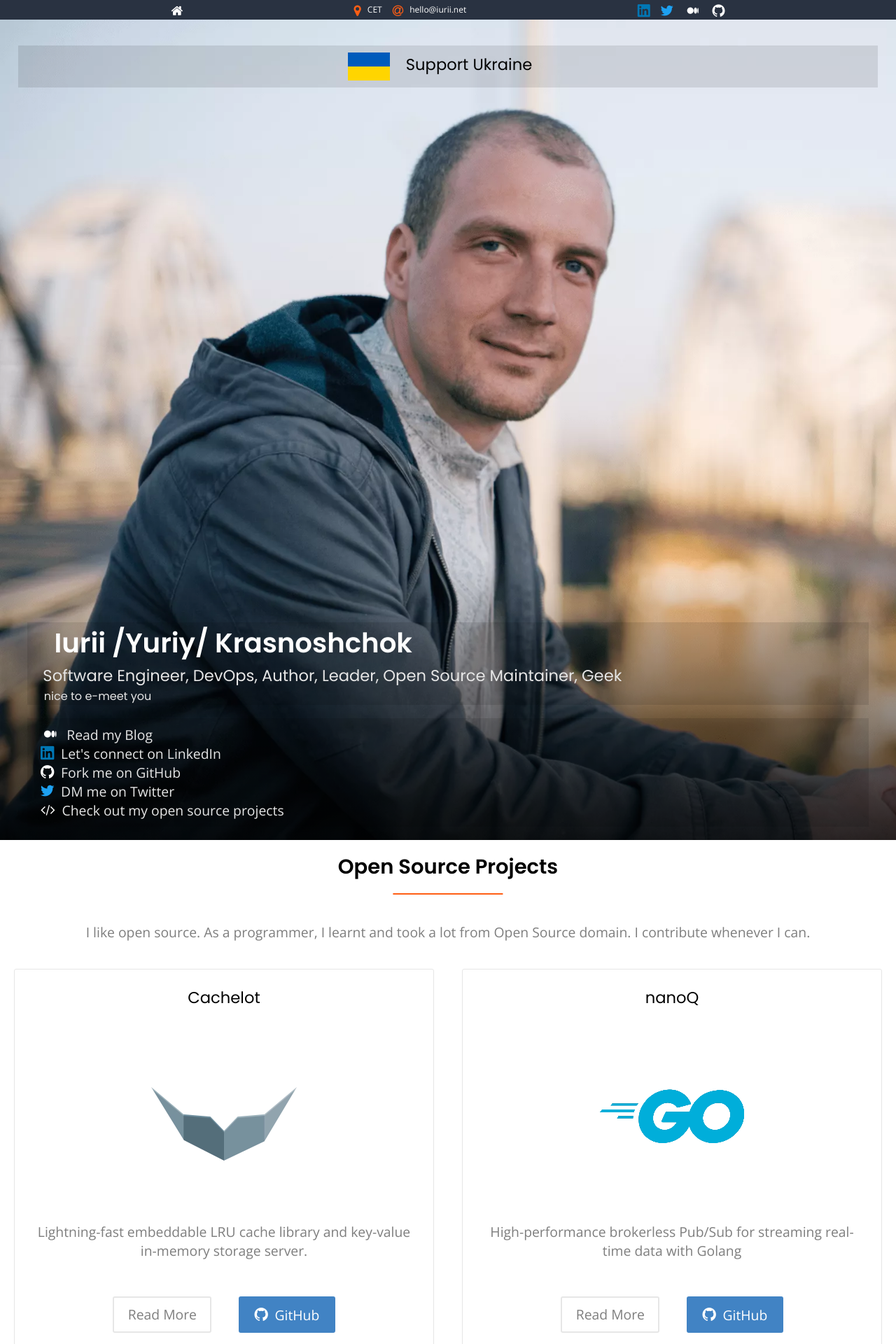
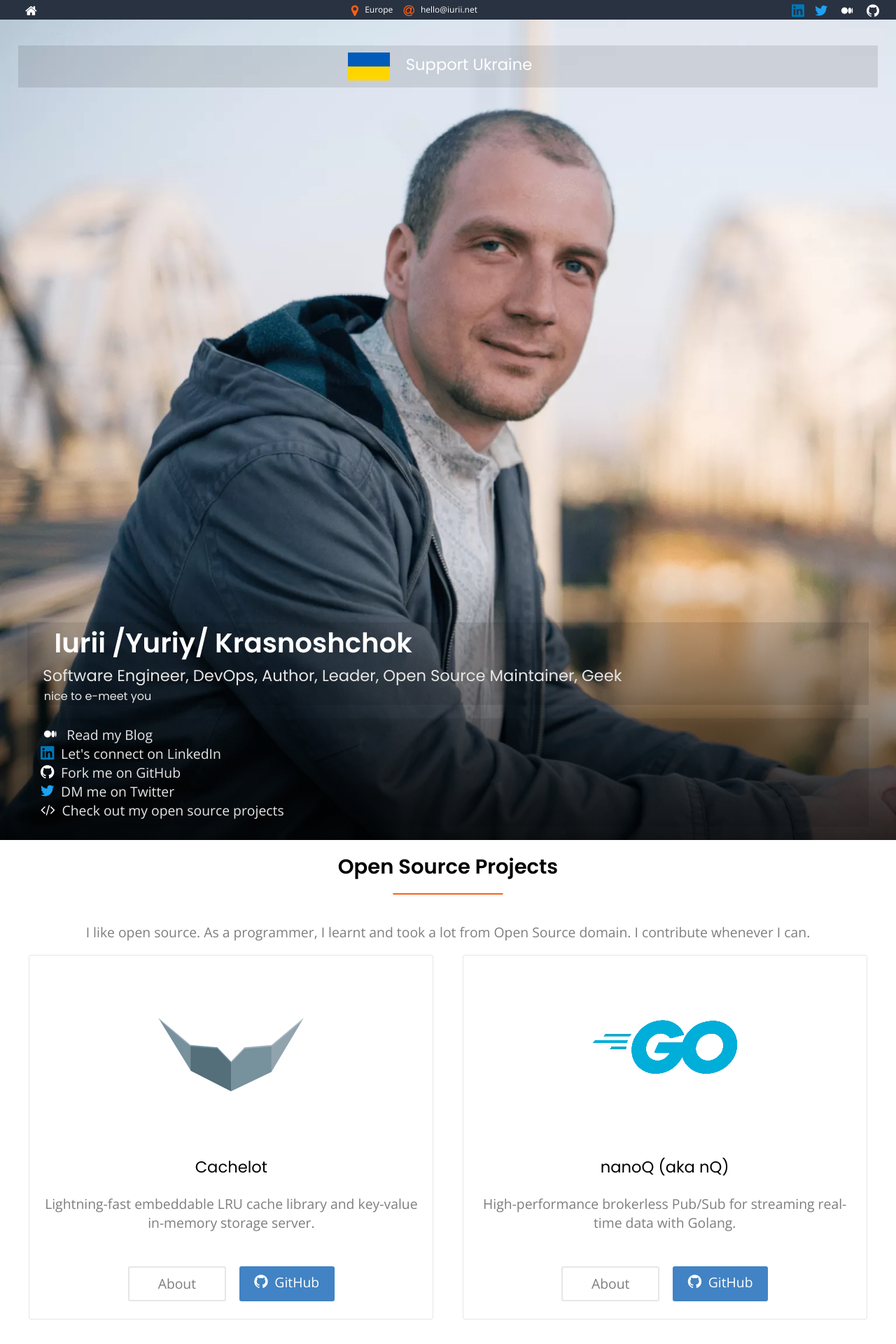
Before and after one commit to aka-rider/iurii.net, a Jekyll site: the page built from index.html, in a window 1280 px wide. Shown: the top 1920 px of the page at 70% size. Built offline with Jekyll 4.4.1, drawn with Linux system fonts in a browser that asks for light colours; some web fonts are replaced; some of the changed text lies outside the part shown.

Commit message:
add professional services section; small layout improvements on mobile

```diff
--- a/_config.yml
+++ b/_config.yml
@@ -1,7 +1,7 @@
 # Main website config
 # All global variables are stored here
 title: Iurii /Yuriy/ Krasnoshchok
-description: >- # this means to ignore newlines until "baseurl:"
+description: >-
   Iurii Krasnoshchok — Software Engineer, IT Consultant, DevOps, DBA, Solution Architect, CTO.
 keywords: >
   iurii,yuriy,yurii,krasnoshchok,krasnoschok,software,programming,IT,engineering,development,DevOps,DBA
@@ -9,7 +9,7 @@
 url: "https://iurii.net"
 baseurl: "" # the subpath of your site, e.g. /blog
 email: hello@iurii.net
-location: "CET"
+location: "Europe"
 twitter: https://twitter.com/iurii_k
 github: https://github.com/aka-rider/
 linkedin: https://linkedin.com/in/iuriik/
--- a/assets/css/header.css
+++ b/assets/css/header.css
@@ -7,7 +7,7 @@
   z-index: 9999;
   display: flex;
   flex-direction: row;
-  justify-content: space-evenly;
+  justify-content: space-between;
   font-size: 12px;
   color: white;
 }
@@ -32,6 +32,10 @@
   opacity: 0.7;
 }
 
+#sticky-header-home {
+  margin-left: 2em;
+}
+
 #sticky-header-home a {
   color: white;
 }
@@ -46,9 +50,20 @@
 }
 
 #sticky-header-social {
-  margin-right: 1em;
+  margin-right: 2em;
 }
 
 #sticky-header-social a {
   color: white;
 }
+
+
+@media only screen and (max-width: 600px) {
+  #sticky-header-home {
+    margin-left: 0.5em;
+  }
+
+  #sticky-header-social {
+    margin-right: 0.5em;
+  }
+}
--- a/assets/css/homepage.css
+++ b/assets/css/homepage.css
@@ -57,19 +57,27 @@
 
 /* open source projects section */
 
-#open-source-projects {
+.box-container {
   display: flex;
   flex-direction: row;
   text-align: center;
   justify-content: space-evenly;
+  flex-wrap: wrap;
+}
+
+.box-element {
+  border: 1px solid var(--light-grey);
+  border-radius: var(--border-radius);
+  flex-basis: 45%;
+  margin-bottom: 20px;
 }
 
 .open-source-project-wrap {
-  width: 100%;
   justify-content: center;
-  border: 1px solid var(--light-grey);
-  border-radius: var(--border-radius);
-  margin: 20px;
+}
+
+.open-source-project-wrap img {
+  margin: 0;
 }
 
 .open-source-project-wrap p {
@@ -80,15 +88,24 @@
   display: flex;
   flex-wrap: wrap;
   justify-content: center;
-  margin: 1em;
+  margin-bottom: 1em;
+  width: 100%;
 }
 
 .open-source-project-wrap-links a {
-  margin: 0.5em 1em;
+  margin: 0.3em 0.5em;
 }
 
 .open-source-project-wrap-links span {
   padding-right: 0.5em;
+}
+
+/* professional services section */
+
+.professional-services-wrap {
+  background-color: white;
+  border: 1px solid var(--grey);
+  border-radius: var(--border-radius);
 }
 
 /* tech stack section */
@@ -96,7 +113,6 @@
 #techstack-wrap {
   display: flex;
   flex-wrap: wrap;
-  background-color: var(--light-grey);
 }
 
 #techstack-wrap i {
@@ -115,6 +131,10 @@
   #photo {
     min-height: 800px;
   }
+
+  .box-element {
+    flex-basis: 90%;
+  }
 }
 
 @media only screen and (max-width: 720px) {
@@ -126,6 +146,7 @@
   #photo-cta-area {
     padding: 0 0.5em;
   }
+
   #photo-cta-area {
     padding: 0 0.5em;
   }
@@ -152,6 +173,7 @@
 }
 
 @media only screen and (max-width: 600px) {
+
   html,
   body {
     font-size: 1em;
@@ -162,11 +184,11 @@
   }
 
   h1 {
-    font-size: 28px;
+    font-size: 24px;
   }
 
   h2 {
-    font-size: 24px;
+    font-size: 22px;
   }
 
   h3 {
--- a/assets/css/main.css
+++ b/assets/css/main.css
@@ -1,6 +1,7 @@
 ---
-# Only the main Sass file needs front matter (the dashes are enough)
+/* formatter: off */
 ---
+/* Only the main Sass file needs front matter */
 
 @import url("https://fonts.googleapis.com/css?family=Open+Sans:300,400,600,700|Poppins:300,400,500,600,700");
 @import url(icomoon.css);
@@ -73,6 +74,10 @@
   text-align: center;
 }
 
+.grey-bg {
+  background-color: var(--light-grey);
+}
+
 .secondary {
   color: var(--grey);
 }
@@ -83,9 +88,11 @@
   vertical-align: middle;
   padding: 0.5em 1em 0.5em 1em;
   border-radius: var(--border-radius);
+  border: none;
   background-color: #4183c4;
-  border: 3px solid #4183c4;
   color: white;
+  white-space: nowrap;
+  min-width: 5em;
 }
 
 .btn-secondary {
--- a/assets/css/stand-with-ukraine.css
+++ b/assets/css/stand-with-ukraine.css
@@ -23,4 +23,5 @@
     float: right;
     margin: 0;
     padding: 0 1em 0;
+    color: white;
 }
--- a/index.html
+++ b/index.html
@@ -31,36 +31,46 @@
         <h2>Open Source Projects</h2>
     </a>
     <p>I like open source. As a programmer, I learnt and took a lot from Open Source domain. I contribute whenever I can.</p>
-    <div id="open-source-projects">
-        <div class="open-source-project-wrap">
-            <h3>Cachelot</h3>
-            <img src="/assets/img/cachelot.webp" width="256px" height="256px" alt="Cachelot logo" />
-            <p>Lightning-fast embeddable LRU cache library and key-value in-memory storage server.</p>
+    <div class="box-container">
+        {% for oss in site.data.homepage.open-source-projects %}
+        <div class="box-element open-source-project-wrap">
+            <img src="{{oss.image}}" width="256px" height="256px" />
+            <h3>{{oss.name}}</h3>
+            <p>{{oss.desc}}</p>
             <div class="open-source-project-wrap-links">
-                <a href="https://cachelot.io/" target="_blank" class="button btn-secondary">Read More</a>
-                <a href="https://github.com/cachelot/cachelot" class="button btn-primary" target="_blank"><span class="icon-github"></span>GitHub</a>
+                <a href="{{oss.about}}" target="_blank" class="button btn-secondary">About</a>
+                <a href="{{oss.github}}" class="button btn-primary" target="_blank"><span class="icon-github"></span>GitHub</a>
             </div>
         </div>
-        <div class="open-source-project-wrap">
-            <h3>nanoQ</h3>
-            <img src="/assets/img/go.webp" width="256px" height="256px" alt="Go programming language logo" />
-            <p>High-performance brokerless Pub/Sub for streaming real-time data with Golang</p>
-            <div class="open-source-project-wrap-links">
-                <a href="https://medium.com/aigent/meet-nanoq-high-performance-brokerless-pub-sub-for-streaming-real-time-data-with-golang-6630d3067f4e"
-                    target="_blank" class="button btn-secondary">Read More</a>
-                <a href="https://github.com/aigent/nq" class="button btn-primary" target="_blank"><span class="icon-github"></span>GitHub</a>
-            </div>
-        </div>
+        {% endfor %}
     </div>
 </section>
+
+<!-- professional services section -->
+
+<section class="text-center">
+    <a name="professional-services" id="professional-services">
+        <h2>Professional Services</h2>
+    </a>
+    <p>Can I help you with more than 20 years of professional experience in IT?</p>
+    <div class="box-container">
+        {% for svc in site.data.homepage.professional-services %}
+        <div class="box-element professional-services-wrap">
+            <h3>{{svc.service}}</h3>
+            <p>{{svc.desc}}</p>
+        </div>
+        {% endfor %}
+    </div>
+</section>
+
 
 <!-- tech stack section -->
 
 <section class="text-center">
     <h2>Tech Stack</h2>
-    <p>I don't have any preferences when it comes to technologies and programming languages. Whatever tool is the right for the job.</p>
+    <p>I don't have any preferences when it comes to technologies and programming languages. Whatever tool is suited best for the job.</p>
     <p>Here are some technologies I work or used to work with.</p>
-    <div id="techstack-wrap">
+    <div id="techstack-wrap" class="grey-bg">
         <!-- primary skills -->
         <i class="devicon-cplusplus-plain-wordmark" title="C++ programming language"></i>
         <i class="devicon-c-plain-wordmark" title="C programming language"></i>
```
Also changed, not shown: _data/homepage.yaml (added, +47 -0 lines).
